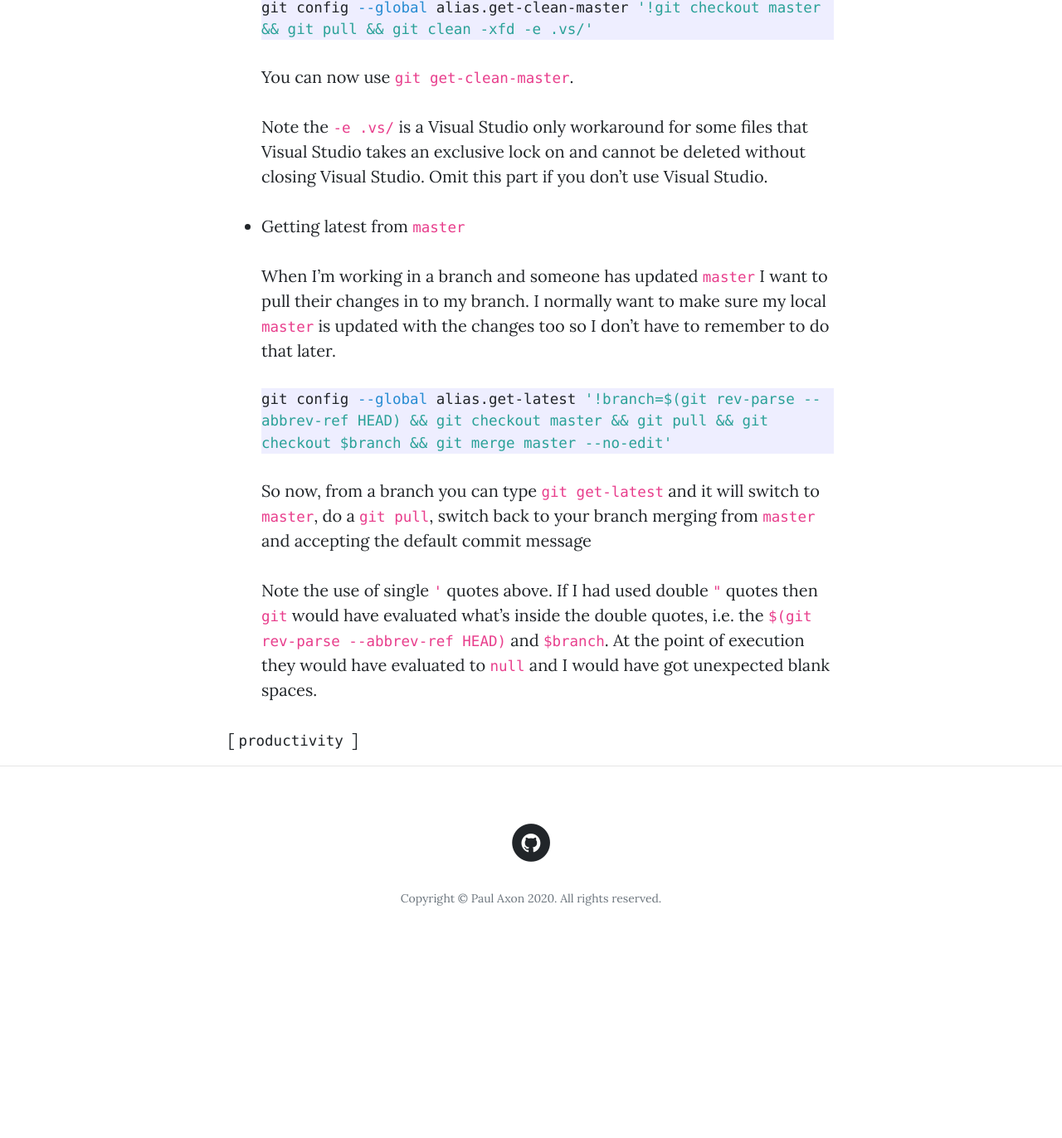
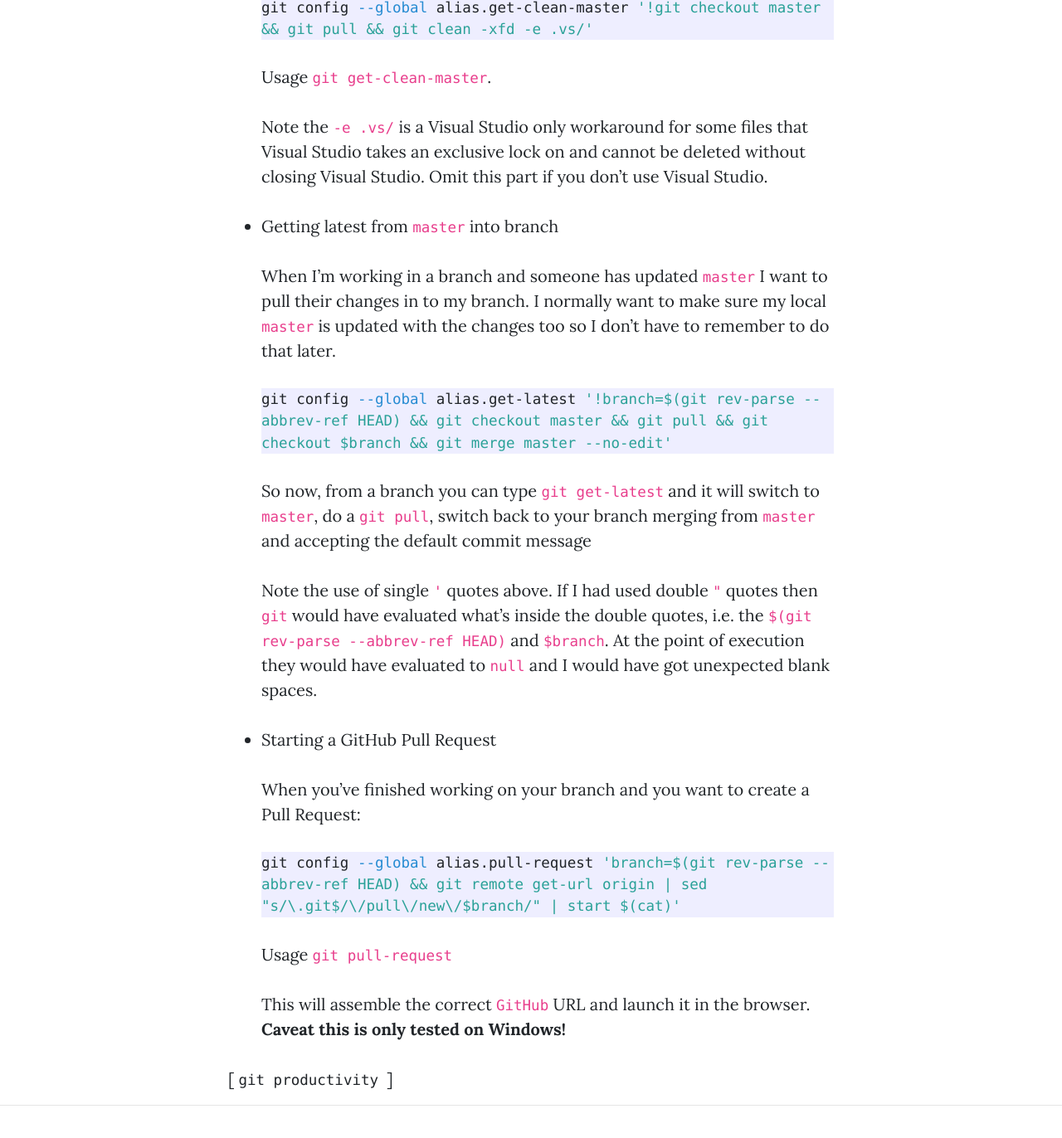
Before and after one commit to paxdev/paxdev.github.io, a Jekyll site: the page built from _posts/2020-05-20-git-aliases.md, in a window 1280 px wide and 1400 px high, scrolled down 1908 px. Shown: the top 1372 px of the window at 83% size. Built offline with Jekyll 4.4.1, drawn with Linux system fonts in a browser that asks for light colours; our own code applies the rules of GitHub Pages for plain Markdown files; before the commit the page ends 3067 px from its top, so only the background shows below that; some of the changed text lies outside the part shown.

Commit message:
add alias to create pull request

````diff
--- a/_posts/2020-05-20-git-aliases.md
+++ b/_posts/2020-05-20-git-aliases.md
@@ -3,6 +3,7 @@
   categories:
     - git
   tags:
+    - git
     - productivity
 ---
 
@@ -45,19 +46,19 @@ However, if you add a `!` at the beginning of your `alias` you are telling `git`
 
   Git will expannd the command in place so that anything I type after the alias is treated as part of the command. In the above example it's as though I had typed `commit -m "my commit message"`.
 
-* Getting clean `master`.
+* Cleaning up and starting afresh
 
-  I often find I want to go back to `master`, get latest and just clean up. E.g. after I've finished working on a branch.
+  When I've finished working on a branch I want to go back to `master`, get latest and clean up any stray non-tracked files.
 
   ```shell
   git config --global alias.get-clean-master '!git checkout master && git pull && git clean -xfd -e .vs/'
   ```
 
-  You can now use `git get-clean-master`.
+  Usage `git get-clean-master`.
 
   Note the `-e .vs/` is a Visual Studio only workaround for some files that Visual Studio takes an exclusive lock on and cannot be deleted without closing Visual Studio. Omit this part if you don't use Visual Studio.
 
-* Getting latest from `master`
+* Getting latest from `master` into branch
 
   When I'm working in a branch and someone has updated `master` I want to pull their changes in to my branch.
   I normally want to make sure my local `master` is updated with the changes too so I don't have to remember to do that later.
@@ -69,3 +70,15 @@ However, if you add a `!` at the beginning of your `alias` you are telling `git`
   So now, from a branch you can type `git get-latest` and it will switch to `master`, do a `git pull`, switch back to your branch merging from `master` and accepting the default commit message
 
   Note the use of single `'` quotes above. If I had used double `"` quotes then `git` would have evaluated what's inside the double quotes, i.e. the `$(git rev-parse --abbrev-ref HEAD)` and `$branch`. At the point of execution they would have evaluated to `null` and I would have got unexpected blank spaces.
+
+* Starting a GitHub Pull Request
+
+  When you've finished working on your branch and you want to create a Pull Request:
+
+  ```shell
+  git config --global alias.pull-request 'branch=$(git rev-parse --abbrev-ref HEAD) && git remote get-url origin | sed "s/\.git$/\/pull\/new\/$branch/" | start $(cat)'
+  ```
+
+  Usage `git pull-request`
+
+  This will assemble the correct `GitHub` URL and launch it in the browser. **Caveat this is only tested on Windows!**
````
